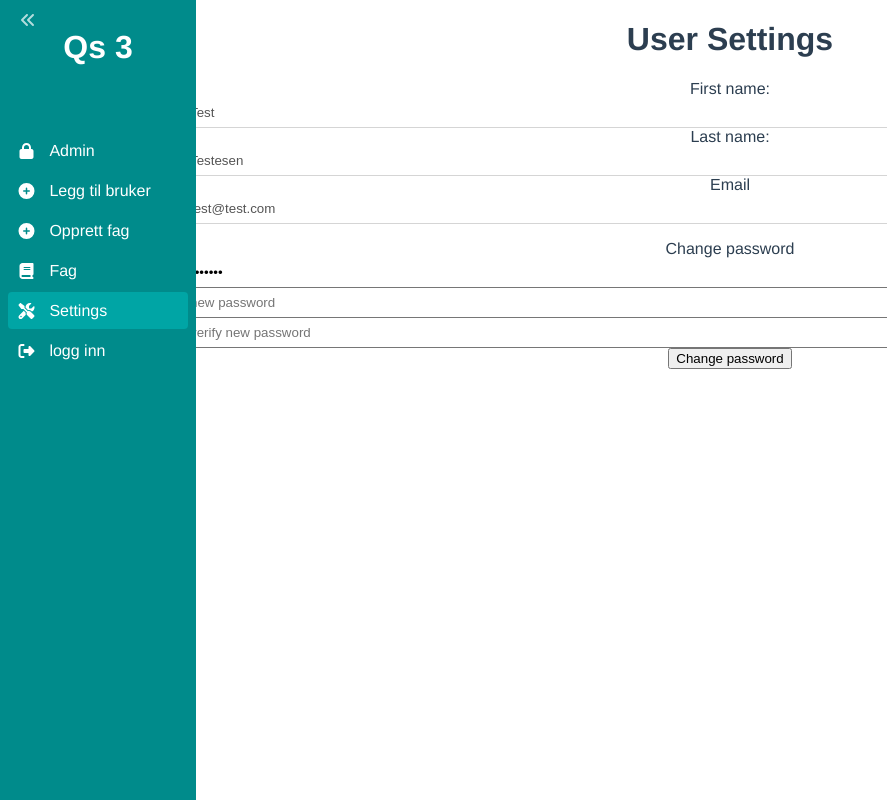
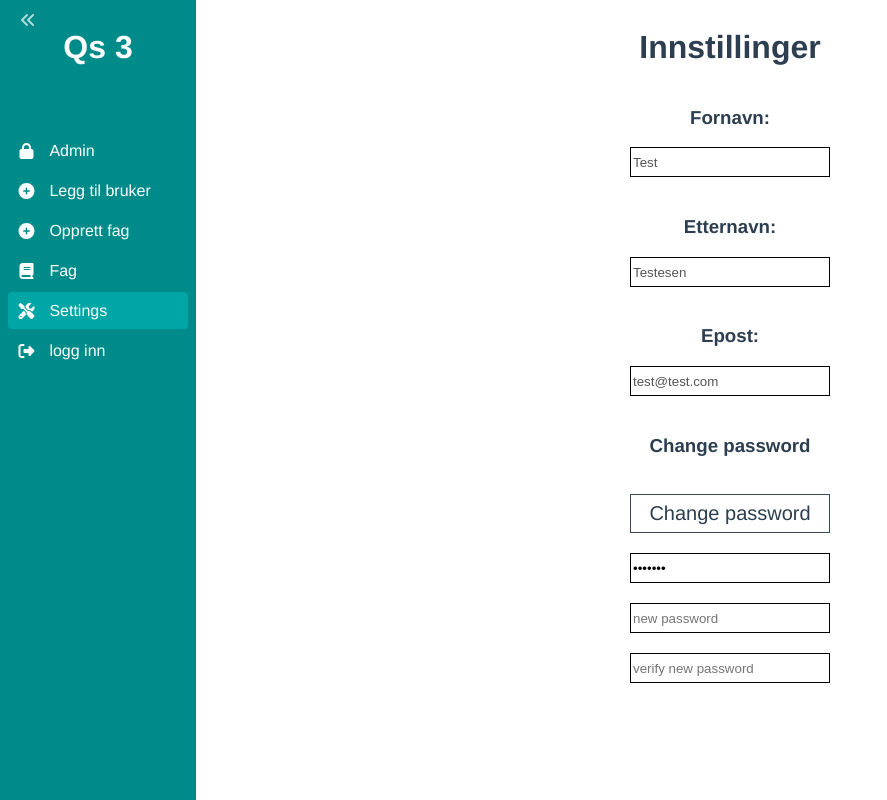
Before and after one commit to Sindreglo/Full-stack-prosjekt, a Vue app in the folder frontend/: page /user_Setting in a window 1280 px wide. Shown: the whole page, without its empty margins (0-887 px from the left). Built offline with nearby package versions, Linux system fonts and the light colour scheme; what vue-csv-import would draw is missing.

Commit message:
Updates to login, settings and createSubject

```diff
--- a/frontend/src/components/LoginComponent.vue
+++ /dev/null
@@ -1,58 +0,0 @@
-<template>
-  <label>Login here</label><br /><br />
-  <div id="loginContainer">
-    <form @submit.prevent="handleLogin">
-      <div id="username">
-        <label>Username(email):</label>
-        <input type="email" name="username" v-model="user.username" />
-      </div>
-      <div id="password">
-        <label>Password:</label>
-        <input type="password" name="password" v-model="user.password" />
-        <br />
-      </div>
-      <div id="LoginButton">
-        <button type="submit">Sign in</button>
-      </div>
-    </form>
-  </div>
-</template>
-
-<script>
-import User from "@/models/user";
-export default {
-  name: "LoginView",
-  data() {
-    return {
-      user: new User("", ""),
-      error: false,
-      message: "",
-    };
-  },
-  methods: {
-    handleLogin() {
-      this.loading = true;
-      this.$validator.validateAll().then((isValid) => {
-        if (!isValid) {
-          this.loading = false;
-          return;
-        }
-        if (this.user.username && this.user.password) {
-          this.$store.dispatch("auth/login", this.user).then(
-            () => {
-              this.$router.push("/subject_page");
-            },
-            (error) => {
-              this.loading = false;
-              this.message =
-                (error.response && error.response.data) ||
-                error.message ||
-                error.toString();
-            }
-          );
-        }
-      });
-    },
-  },
-};
-</script>
--- a/frontend/src/components/UserSettingComponent.vue
+++ /dev/null
@@ -1,113 +0,0 @@
-<template>
-  <div class="settings">
-    <h1>User Settings</h1>
-  </div>
-  <section class="inputSetting">
-    <form id="userSettings">
-      <label>First name:</label>
-      <input
-        disabled
-        type="text"
-        id="firstName"
-        name="firstName"
-        v-model="user.firstName"
-      />
-      <br />
-      <label>Last name:</label>
-      <input
-        disabled
-        type="text"
-        id="lastName"
-        name="lastName"
-        v-model="user.lastName"
-      />
-      <br />
-      <label>Email</label>
-      <input
-        disabled
-        type="email"
-        id="email"
-        name="email"
-        v-model="user.email"
-      />
-    </form>
-    <form @submit.prevent="checkAndChangePassword" id="passwordSettings">
-      <label>Change password</label>
-      <input type="password" id="userCurrentPassword" v-model="user.password" />
-      <input
-        type="password"
-        id="newPassword"
-        placeholder="new password"
-        v-model="user.newPassword"
-      />
-      <input
-        type="password"
-        id="verifyNewPassword"
-        placeholder="verify new password"
-        v-model="user.verifyNewPassword"
-      />
-      <br />
-      <button type="submit">Change password</button>
-    </form>
-  </section>
-  <div id="alert" v-if="alert">{{ alert }}</div>
-</template>
-
-<script>
-export default {
-  data() {
-    return {
-      user: {
-        firstName: "Test",
-        lastName: "Testesen",
-        email: "test@test.com",
-        password: "Test123",
-        newPassword: "",
-        verifyNewPassword: "",
-        alert: "",
-      },
-    };
-  },
-  methods: {
-    checkAndChangePassword() {
-      this.alert = "";
-      if (this.newPassword !== this.verifyNewPassword) {
-        this.alert = "Passwords must match";
-        return;
-      }
-    },
-  },
-};
-</script>
-
-<style>
-.inputSetting {
-  width: 100%;
-
-  display: flex;
-  flex-direction: column;
-  gap: 16px;
-}
-
-input {
-  -ms-flex-order: 2;
-  order: 2;
-  display: block;
-  margin-top: 0;
-  background: 0 0;
-  padding: 2px 2px 1px;
-  border-width: 0 0 1px;
-  line-height: 26px;
-  height: 30px;
-  border-radius: 0;
-  border-style: solid;
-  width: 100%;
-  box-sizing: border-box;
-  float: left;
-}
-
-#alert {
-  color: red;
-  margin-bottom: 10px;
-}
-</style>
--- a/frontend/src/views/LoginView.vue
+++ b/frontend/src/views/LoginView.vue
@@ -1,12 +1,86 @@
 <template>
-  <LoginComponent></LoginComponent>
+  <form id="createSubject">
+    <h1>Logg inn</h1>
+    <div>
+      <h3>Epost:</h3>
+      <input class="inputField" v-model="email" placeholder="navn" />
+    </div>
+    <div>
+      <h3>Passord:</h3>
+      <input class="inputField" v-model="password" placeholder="epost" />
+    </div>
+    <button id="addUser" v-on:click="login">Logg inn</button>
+  </form>
 </template>
 
 <script>
-import LoginComponent from "@/components/LoginComponent";
 export default {
-  components: { LoginComponent },
+  data() {
+    return {
+      epost: "",
+      password: "",
+    };
+  },
+  methods: {
+    handleLogin() {
+      this.loading = true;
+      this.$validator.validateAll().then((isValid) => {
+        if (!isValid) {
+          this.loading = false;
+          return;
+        }
+        if (this.user.username && this.user.password) {
+          this.$store.dispatch("auth/login", this.user).then(
+            () => {
+              this.$router.push("/subject_page");
+            },
+            (error) => {
+              this.loading = false;
+              this.message =
+                (error.response && error.response.data) ||
+                error.message ||
+                error.toString();
+            }
+          );
+        }
+      });
+    },
+  },
 };
 </script>
 
-<style scoped></style>
+<style>
+#addUser {
+  color: inherit;
+  background: white;
+  font-family: Avenir, Helvetica, Arial, sans-serif;
+  margin-top: 20px;
+  font-size: 20px;
+  padding: 7px;
+  width: 200px;
+  cursor: pointer;
+  border: 1px solid #39495c;
+}
+
+#addUser:hover {
+  transform: scale(1.01);
+  box-shadow: 0 3px 12px 0 rgba(0, 0, 0, 0.2);
+}
+
+input {
+  -ms-flex-order: 2;
+  order: 2;
+  display: block;
+  margin-top: 0;
+  background: 0 0;
+  padding: 2px 2px 1px;
+  border-width: 0 0 1px;
+  line-height: 26px;
+  height: 30px;
+  border-radius: 0;
+  border-style: solid;
+  width: 100%;
+  box-sizing: border-box;
+  float: left;
+}
+</style>
--- a/frontend/src/views/UserSettings.vue
+++ b/frontend/src/views/UserSettings.vue
@@ -1,12 +1,113 @@
 <template>
-  <UserSettingComponent></UserSettingComponent>
+  <form id="createSubject">
+    <h1>Innstillinger</h1>
+    <div>
+      <h3>Fornavn:</h3>
+      <input
+        disabled
+        class="inputField"
+        v-model="user.firstName"
+        placeholder="navn"
+      />
+    </div>
+    <div>
+      <h3>Etternavn:</h3>
+      <input
+        disabled
+        class="inputField"
+        v-model="user.lastName"
+        placeholder="navn"
+      />
+    </div>
+    <div>
+      <h3>Epost:</h3>
+      <input
+        disabled
+        class="inputField"
+        v-model="user.email"
+        placeholder="epost"
+      />
+    </div>
+    <form @submit.prevent="checkAndChangePassword" id="createSubject">
+      <h3>Change password</h3>
+      <input type="password" class="inputField" v-model="user.password" />
+      <input
+        type="password"
+        class="inputField"
+        placeholder="new password"
+        v-model="user.newPassword"
+      />
+      <input
+        type="password"
+        class="inputField"
+        placeholder="verify new password"
+        v-model="user.verifyNewPassword"
+      />
+      <br />
+      <button id="ChangePassword" type="submit">Change password</button>
+    </form>
+  </form>
 </template>
 
 <script>
-import UserSettingComponent from "@/components/UserSettingComponent";
 export default {
-  components: { UserSettingComponent },
+  data() {
+    return {
+      user: {
+        firstName: "Test",
+        lastName: "Testesen",
+        email: "test@test.com",
+        password: "Test123",
+        newPassword: "",
+        verifyNewPassword: "",
+        alert: "",
+      },
+    };
+  },
+  methods: {
+    checkAndChangePassword() {
+      this.alert = "";
+      if (this.newPassword !== this.verifyNewPassword) {
+        this.alert = "Passwords must match";
+        return;
+      }
+    },
+  },
 };
 </script>
 
-<style scoped></style>
+<style>
+#ChangePassword {
+  color: inherit;
+  background: white;
+  font-family: Avenir, Helvetica, Arial, sans-serif;
+  margin-bottom: 20px;
+  font-size: 20px;
+  padding: 7px;
+  width: 200px;
+  cursor: pointer;
+  border: 1px solid #39495c;
+}
+
+#ChangePassword:hover {
+  transform: scale(1.01);
+  box-shadow: 0 3px 12px 0 rgba(0, 0, 0, 0.2);
+}
+
+input {
+  -ms-flex-order: 2;
+  order: 2;
+  display: block;
+  margin-top: 0;
+  background: 0 0;
+  padding: 2px 2px 1px;
+  border-width: 0 0 1px;
+  line-height: 26px;
+  height: 30px;
+  border-radius: 0;
+  border-style: solid;
+  width: 100%;
+  box-sizing: border-box;
+  float: left;
+}
+</style>
--- a/frontend/src/views/admin/CreateSubject.vue
+++ b/frontend/src/views/admin/CreateSubject.vue
@@ -11,7 +11,6 @@
     </div>
     <div>
       <h3>Antall Øvinger:</h3>
-      <div>
       <input
         class="inputField"
         type="number"
@@ -20,7 +19,11 @@
         placeholder="0"
       />
     </div>
+    <div>
+      <h3>Importer CSV studenter</h3>
+      <textarea></textarea>
     </div>
+    <button id="addUser" v-on:click="csvToJson">Legg til</button>
   </form>
 </template>
 
@@ -68,5 +71,11 @@ export default {
 .inputField {
   width: 200px;
   border: black 1px solid;
+  margin-bottom: 20px;
+}
+
+textarea {
+  min-width: 300px;
+  min-height: 100px;
 }
 </style>
```
Lines whose indentation alone changed are shown as unchanged.
